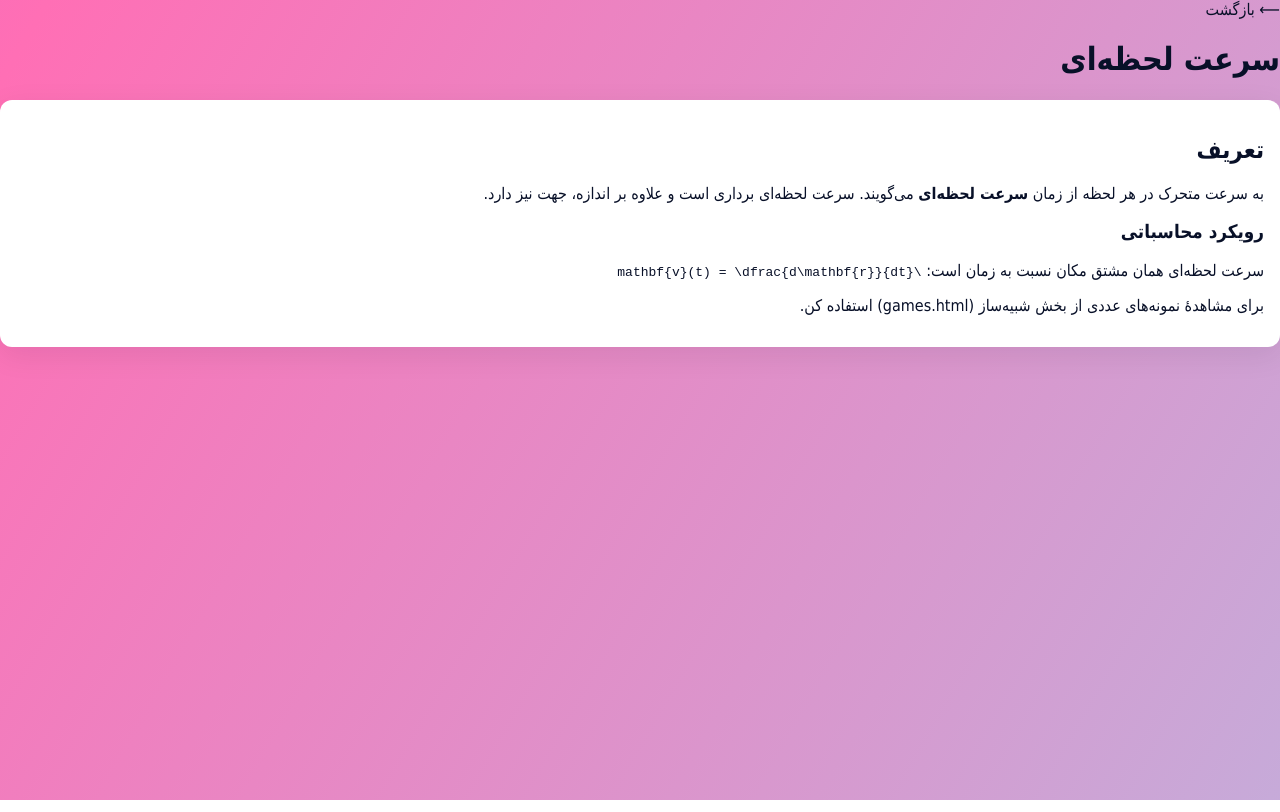
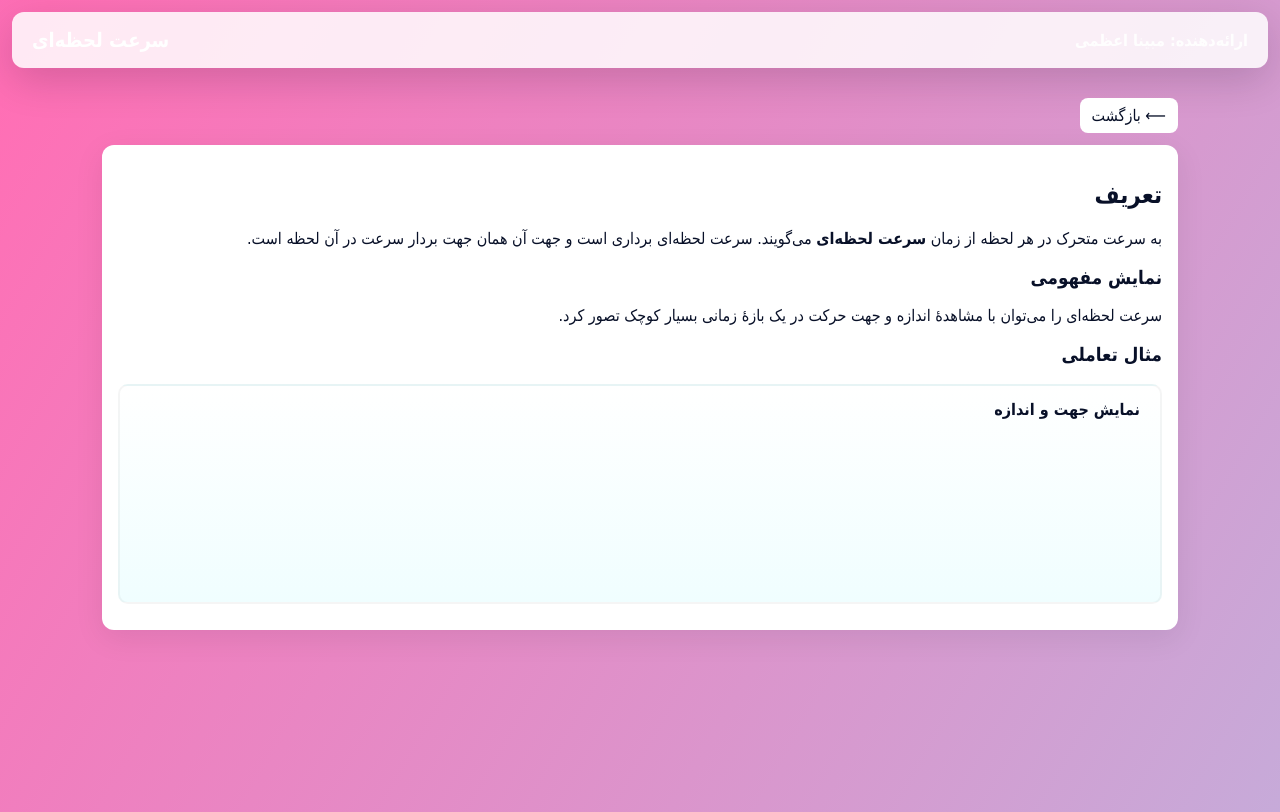
Before and after one commit to mobinaazami021-debug/physics, a plain HTML site: page inst_velocity.html in a window 1280 px wide. Drawn offline with Linux system fonts and the light colour scheme.

Commit message:
Update inst_velocity.html

```diff
--- a/inst_velocity.html
+++ b/inst_velocity.html
@@ -4,24 +4,30 @@
 <meta charset="utf-8" />
 <meta name="viewport" content="width=device-width,initial-scale=1" />
 <title>سرعت لحظه‌ای — آزمایشگاه حرکت</title>
-<link rel="stylesheet" href="style.css">
+<link rel="stylesheet" href="../style.css" />
 </head>
 <body>
-<header class="page-header">
-  <a class="back" href="index.html">⟵ بازگشت</a>
+<div class="header">
+  <div class="meta">ارائه‌دهنده: <strong>مبینا اعظمی</strong></div>
   <h1>سرعت لحظه‌ای</h1>
-</header>
+</div>
 
-<main class="card single">
-  <h2>تعریف</h2>
-  <p>به سرعت متحرک در هر لحظه از زمان <strong>سرعت لحظه‌ای</strong> می‌گویند. سرعت لحظه‌ای برداری است و علاوه بر اندازه، جهت نیز دارد.</p>
+<div class="container">
+  <a href="index.html" style="display:inline-block;margin-bottom:12px;background:var(--card-bg);padding:8px 12px;border-radius:8px;">⟵ بازگشت</a>
+  <div class="card">
+    <h2>تعریف</h2>
+    <p>به سرعت متحرک در هر لحظه از زمان <strong>سرعت لحظه‌ای</strong> می‌گویند. سرعت لحظه‌ای برداری است و جهت آن همان جهت بردار سرعت در آن لحظه است.</p>
 
-  <h3>رویکرد محاسباتی</h3>
-  <p>سرعت لحظه‌ای همان مشتق مکان نسبت به زمان است: <code>\mathbf{v}(t) = \dfrac{d\mathbf{r}}{dt}</code></p>
+    <h3>نمایش مفهومی</h3>
+    <p>سرعت لحظه‌ای را می‌توان با مشاهدهٔ اندازه و جهت حرکت در یک بازهٔ زمانی بسیار کوچک تصور کرد.</p>
 
-  <p>برای مشاهدهٔ نمونه‌های عددی از بخش شبیه‌ساز (games.html) استفاده کن.</p>
-</main>
+    <h3>مثال تعاملی</h3>
+    <div class="stage" id="inst-vel-stage">
+      <div style="position:absolute; right:20px; top:14px; font-weight:700;">نمایش جهت و اندازه</div>
+    </div>
+  </div>
+</div>
 
-<script src="scripts.js"></script>
+<script src="../main.js"></script>
 </body>
 </html>
```
